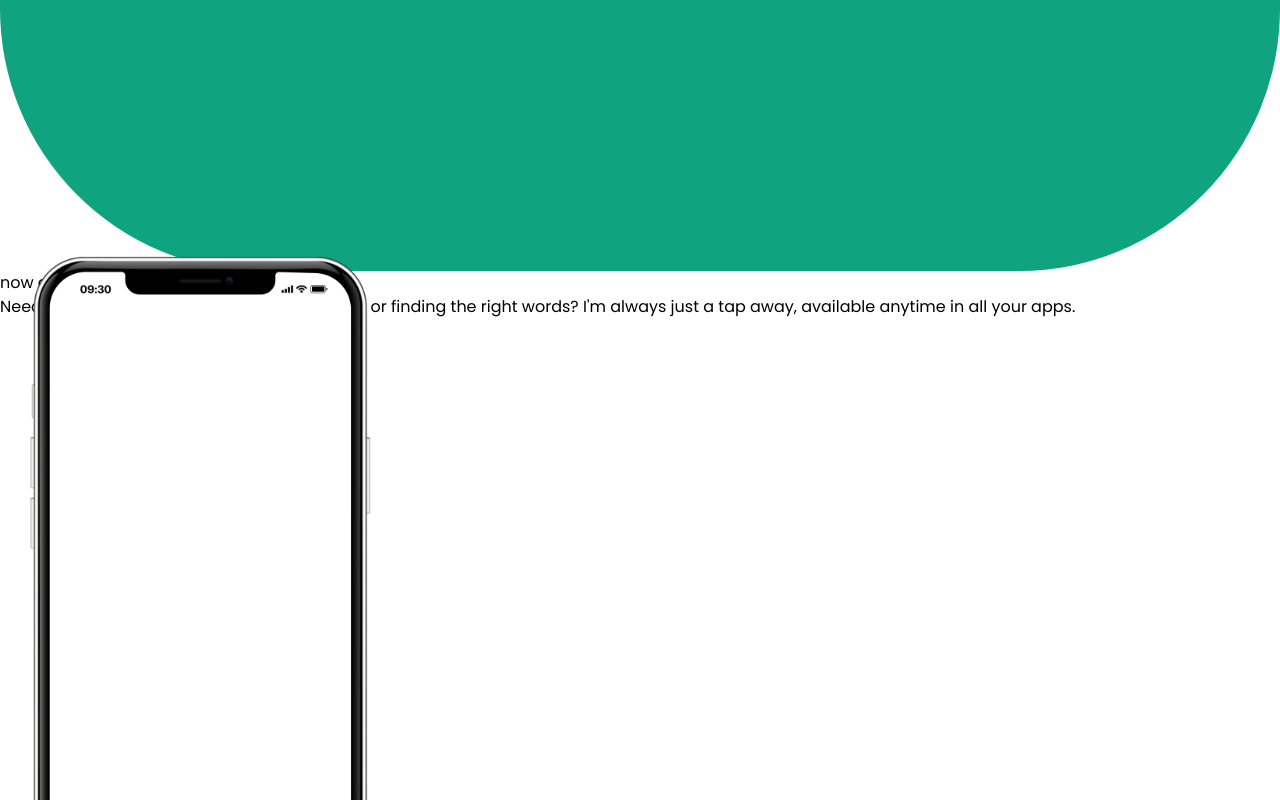
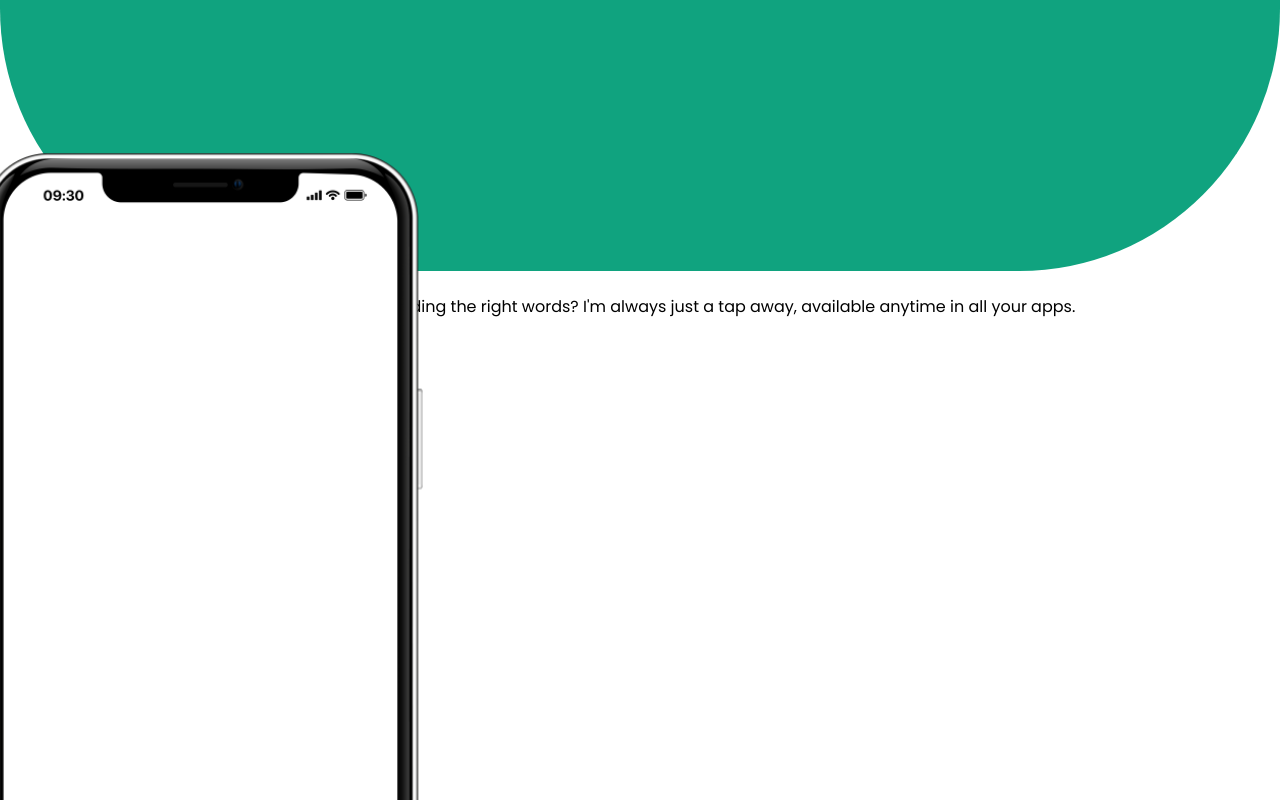
Before and after one commit to lilxtaz/AiFy-v2, a Next.js app: page / in a window 1280 px wide. Shown: the part 1880-2680 px from the top of the page. Built offline with nearby package versions, Linux system fonts and the light colour scheme; what @material-tailwind/react would draw is missing.

Commit message:
img changes

```diff
--- a/sections/Features.jsx
+++ b/sections/Features.jsx
@@ -39,7 +39,7 @@ const Features = () => {
 
 
              priority={true}
-             src="/iphone.png" style={{transform:'scale(1.3)'}}
+             src="/iphone.png" style={{transform:'scale(1.7)'}}
              className='pl-4'
              width={400}
              height={400}
```
